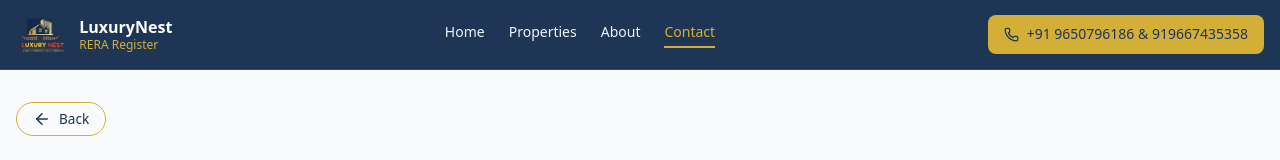
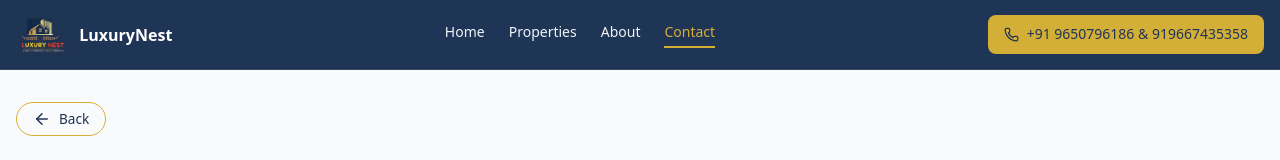
Before and after one commit to gauravquest00-create/luxurynest.llp, a React (Vite) app: page /contact in a window 1280 px wide. Shown: the top 160 px of the page. Built offline with nearby package versions, Linux system fonts and the light colour scheme.

Commit message:
Update Navbar.jsx

```diff
--- a/src/components/common/Navbar.jsx
+++ b/src/components/common/Navbar.jsx
@@ -84,7 +84,7 @@ export default function Navbar() {
               >
                 {siteConfig.businessName}
               </p>
-              <p
+              {/* <p
                 style={{
                   color: "#D4AF37",
                   fontSize: "0.75rem",
@@ -92,8 +92,8 @@ export default function Navbar() {
                   lineHeight: 1.25,
                 }}
               >
-                RERA Register
-              </p>
+
+              </p> */}
             </div>
           </Link>
 
```
